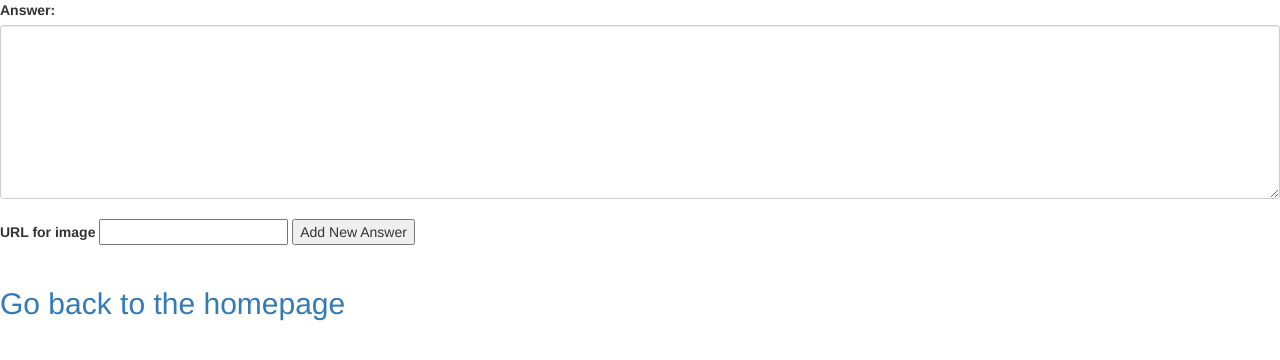
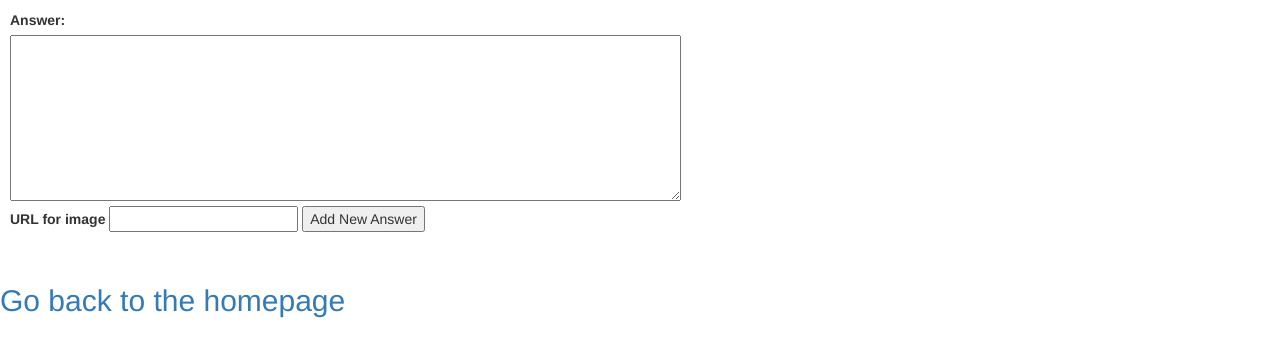
Before and after one commit to Doram13/Revenge-of-the-AskMate, a Flask app: page /question/1/new-answer in a window 1280 px wide. Shown: the top 360 px of the page. Run offline with Flask 2, Linux system fonts and the light colour scheme; some libraries are stand-ins or nearby versions.

Commit message:
form styling

```diff
--- a/templates/edit-question.html
+++ b/templates/edit-question.html
@@ -14,11 +14,11 @@
     <script src="https://maxcdn.bootstrapcdn.com/bootstrap/3.3.7/js/bootstrap.min.js"></script>
 </head>
 <body>
-<div class="form-group"><form method="POST" action="{{ url_for('edit_question', question_id=question_id) }}" >
+<div class="form-group" style="padding: 10px"><form method="POST" action="{{ url_for('edit_question', question_id=question_id) }}" >
         <label for="title"> Title</label><br>
         <input class="form-text" id="title" value="{{question['title']}}" name="title" size="100" minlength="5" required><br>
         <label for="message"> Message</label><br>
-        <textarea class="form-control" id="message" name="message" rows="5" cols="80" required>{{ question['message'] }}</textarea><br>
+        <textarea id="message" name="message" rows="5" cols="80" required>{{ question['message'] }}</textarea><br>
         <label for="image">URL for image</label>
         <input type="text" id="image" name="image" value="{{ question['image'] }}">
     <button type="submit">Update Question</button>
--- a/templates/list.html
+++ b/templates/list.html
@@ -54,8 +54,8 @@
     </table>
 {% if main_page == 1 %}
 <h3><a href='/list'>List all question</a></h3>
-    {% elif main_page==0 %}
-    <h3><a href='/'> Go back to the homepage</a></h3>
+{% elif main_page==0 %}
+ <h3><a href='/'> Go back to the homepage</a></h3>
 
 {% endif %}
 </div>
--- a/templates/new-answer.html
+++ b/templates/new-answer.html
@@ -14,10 +14,10 @@
     <script src="https://maxcdn.bootstrapcdn.com/bootstrap/3.3.7/js/bootstrap.min.js"></script>
 </head>
 <body>
-<div class="form-group">
+<div class="form-group" style="padding: 10px">
     <form method="POST" action="{{ url_for("post_answer", question_id=question_id) }}">
         <label for="message"> Answer:</label><br>
-        <textarea class="form-control" id="message" name="message" rows="8" cols="80" required></textarea><br>
+        <textarea id="message" name="message" rows="8" cols="80" required></textarea><br>
         <label for="image">URL for image</label>
         <input type="text" id="image" name="image">
         <button type="submit">Add New Answer</button>
```
Also changed, not shown: templates/add-question.html (+7 -7 lines).
